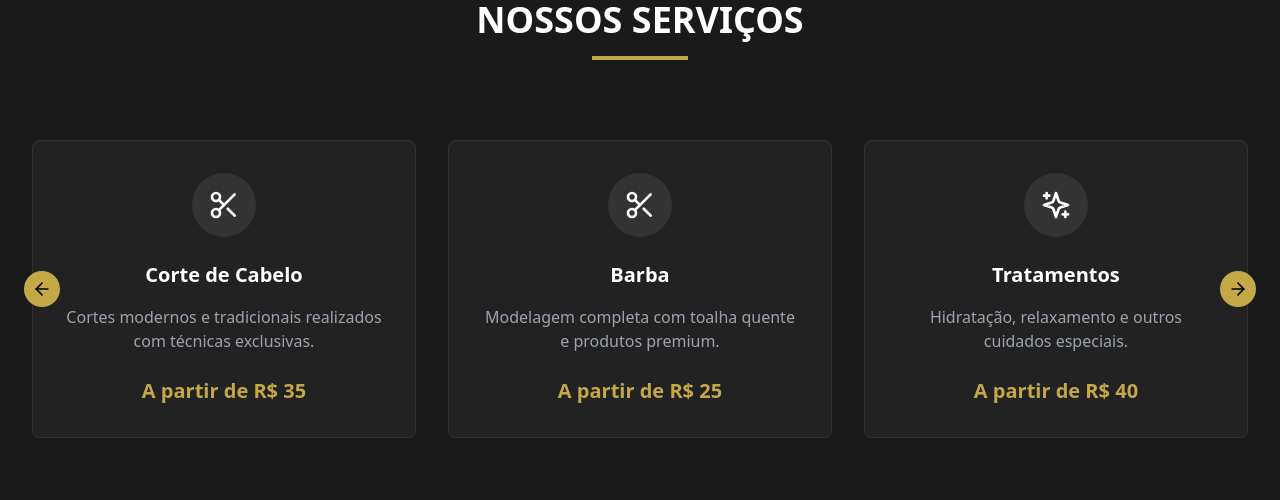
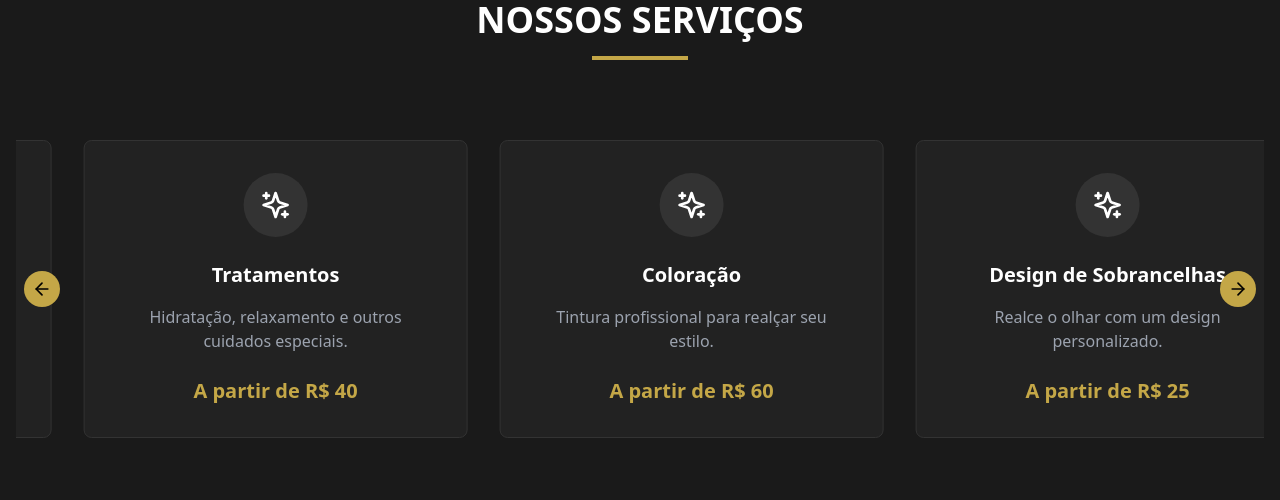
Before and after one commit to nexla-ia/sistema_barbearia_ia, a React (Vite) app: page / in a window 1280 px wide. Shown: the part 880-1380 px from the top of the page. Built offline with nearby package versions, Linux system fonts and the light colour scheme.

Commit message:
feat: autoplay carousel

```diff
--- a/src/components/Landing/LandingPage.tsx
+++ b/src/components/Landing/LandingPage.tsx
@@ -76,6 +76,10 @@ export function LandingPage({ onAdminLogin }: { onAdminLogin?: () => void }) {
   const { isAuthenticated, user } = useAuth();
   const navigate = useNavigate();
 
+  const visibleSlides = isMobile ? 1 : 3;
+  const slideWidth = 100 / visibleSlides;
+  const maxIndex = Math.max(0, services.length - visibleSlides);
+
   useEffect(() => {
     const handleScroll = () => {
       if (window.scrollY > 50) {
@@ -96,6 +100,15 @@ export function LandingPage({ onAdminLogin }: { onAdminLogin?: () => void }) {
     window.addEventListener('resize', handleResize);
     return () => window.removeEventListener('resize', handleResize);
   }, []);
+
+  useEffect(() => {
+    const interval = setInterval(() => {
+      setCurrentServiceIndex((prev) =>
+        prev >= maxIndex ? 0 : prev + 1
+      );
+    }, 3000);
+    return () => clearInterval(interval);
+  }, [maxIndex]);
 
   const scrollToSection = (id: string) => {
     const element = document.getElementById(id);
@@ -136,9 +149,6 @@ export function LandingPage({ onAdminLogin }: { onAdminLogin?: () => void }) {
     setAuthModalOpen(true);
   };
 
-  const visibleSlides = isMobile ? 1 : 3;
-  const slideWidth = 100 / visibleSlides;
-  const maxIndex = Math.max(0, services.length - visibleSlides);
 
   const nextService = () => {
     setCurrentServiceIndex((prev) => (prev < maxIndex ? prev + 1 : prev));
```
